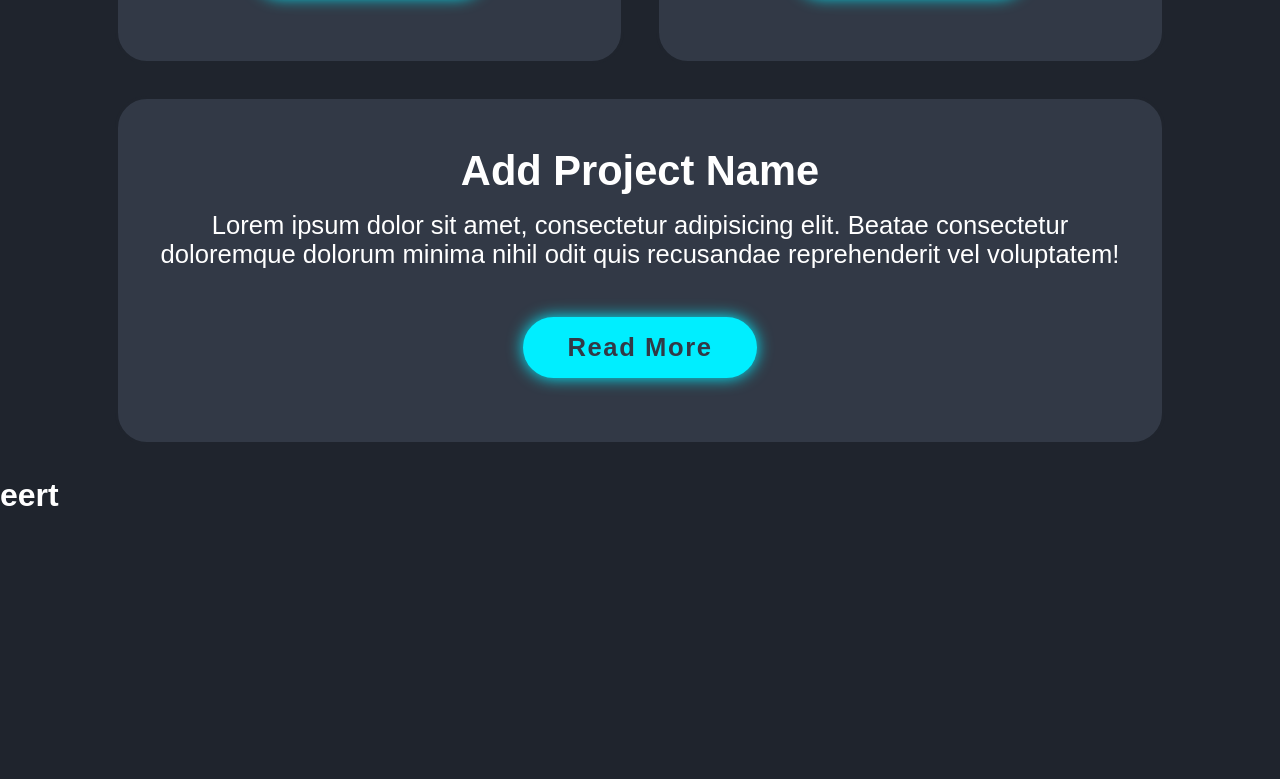
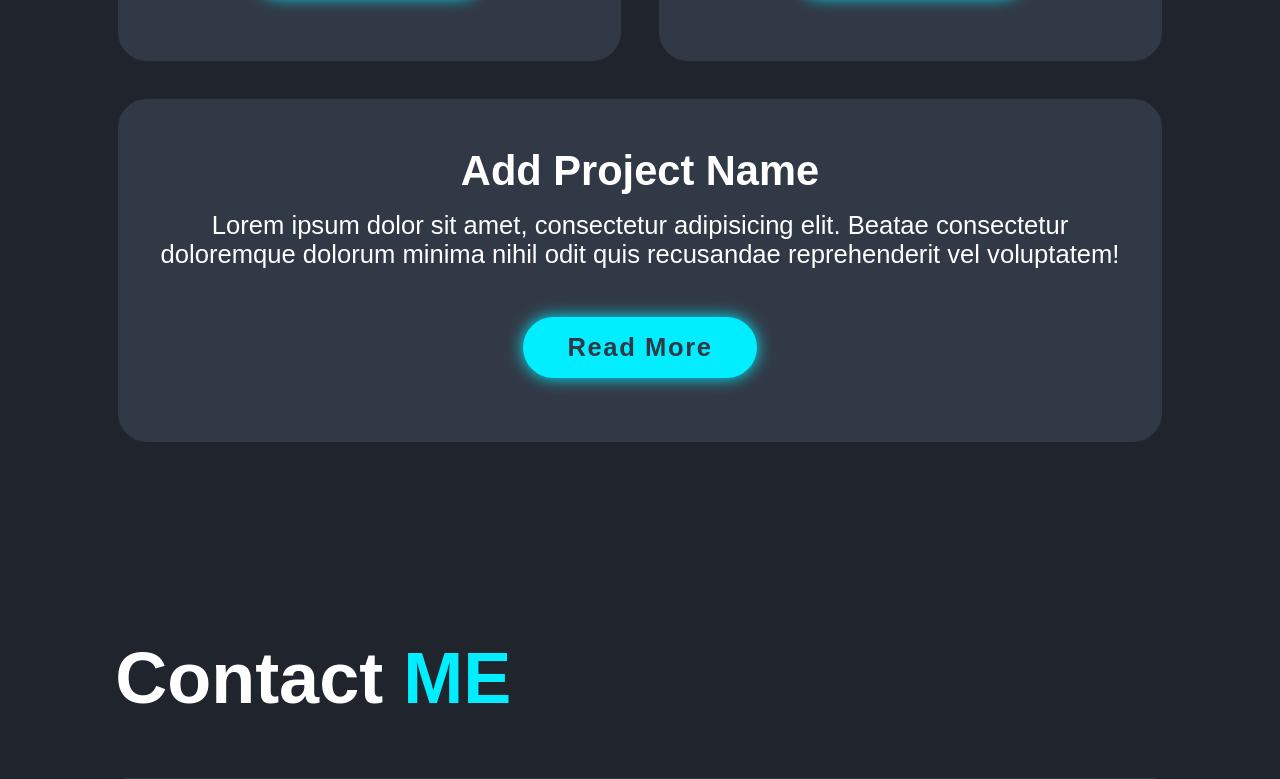
Before and after one commit to CIS-3344-fall24/IustinHerciu-assignment-4, a React (Create React App) app in the folder portfolio/: page / in a window 1280 px wide. Shown: the part 2000-2779 px from the top of the page. Before the commit the page ends 2514 px from the top, so only its background shows below. Built offline with nearby package versions, Linux system fonts and the light colour scheme.

Commit message:
Update Contact.jsx
- Created the name and email input boxes

```diff
--- a/portfolio/src/content/Contact.jsx
+++ b/portfolio/src/content/Contact.jsx
@@ -1,3 +1,14 @@
 export default function Contact() {
-    return <h1>eert</h1>
+    return (
+        <section className="contact" id="contact">
+            <h2 className="heading">Contact <span>ME</span></h2>
+
+            <form action="#">
+                <div className="input-box">
+                    <input type={"text"} placeholder={"Full Name"} />
+                    <input type={"email"} placeholder={"Email Address"} />
+                </div>
+            </form>
+        </section>
+    );
 }
```
